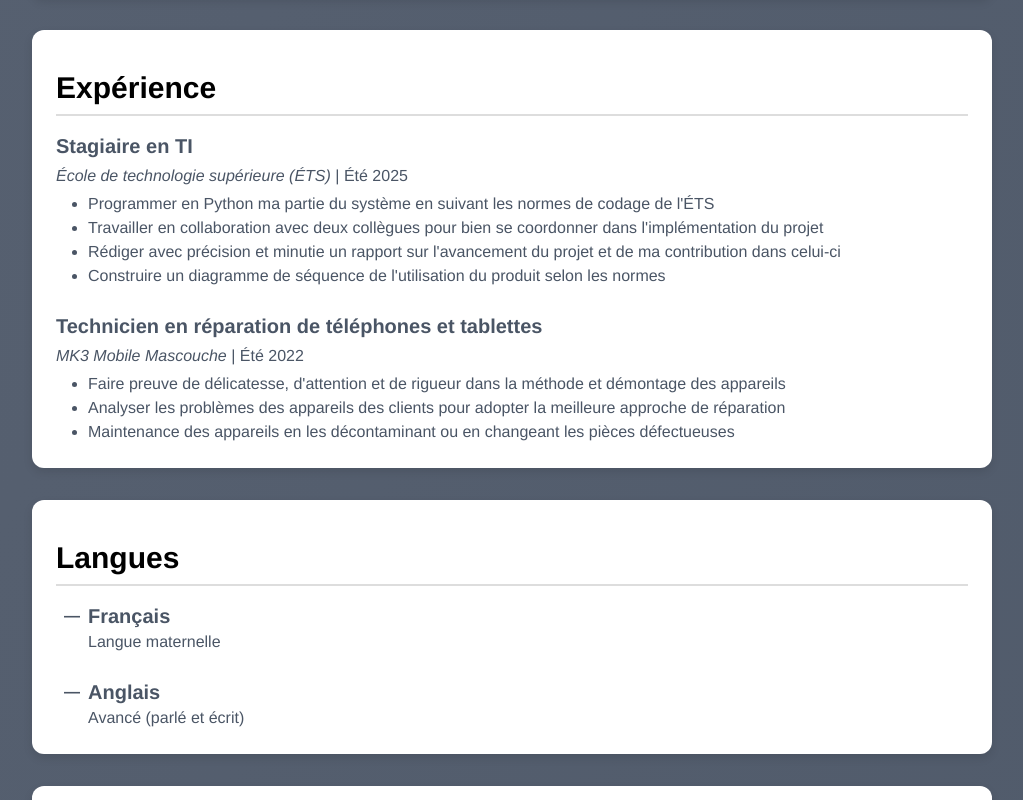
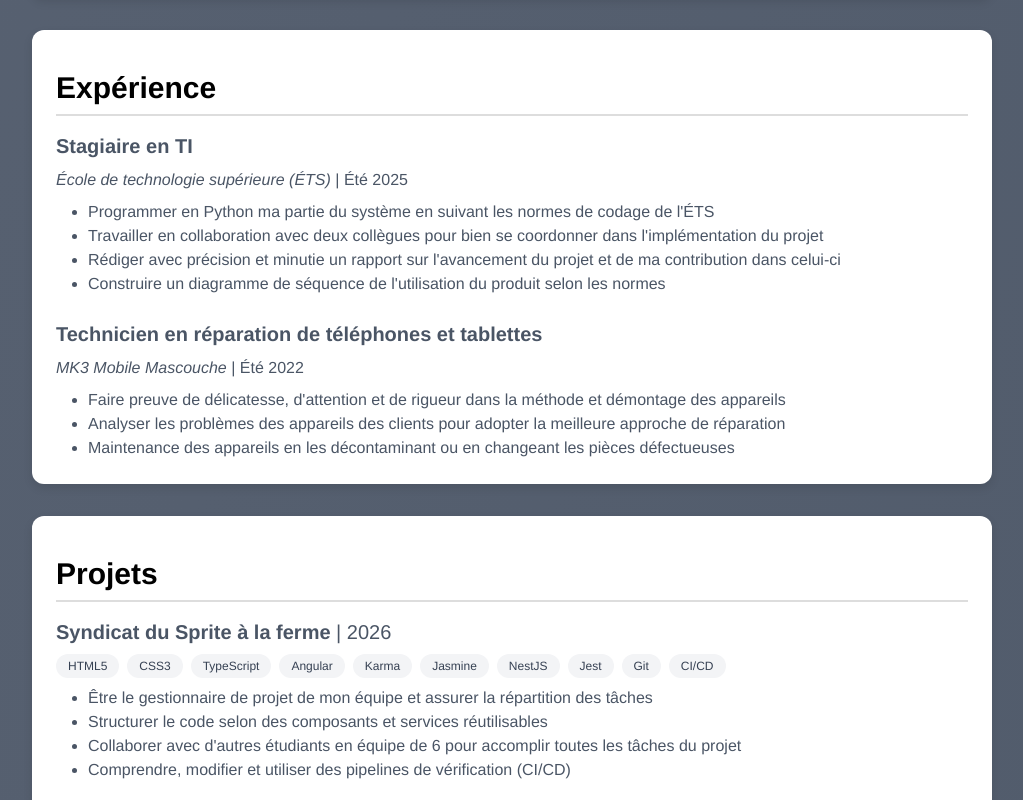
Before and after one commit to Fred-Redstone-2/Portfolio, an Angular app: page /resume in a window 1280 px wide. Shown: the part 1620-2420 px from the top of the page, without its empty margins (128-1151 px from the left). Built offline with nearby package versions, Linux system fonts and the light colour scheme.

Commit message:
feat: Ajout des projets au CV

```diff
--- a/src/app/components/pill-list/pill-list.component.html
+++ b/src/app/components/pill-list/pill-list.component.html
@@ -1,4 +1,4 @@
-<div class="flex flex-wrap gap-2 mt-4">
+<div class="flex flex-wrap gap-2">
   @for (value of values(); track value) {
     <span class="px-3 py-1 text-xs bg-pill-bg text-pill rounded-full font-medium">
       {{ value }}
--- a/src/app/components/project-preview/project-preview.component.html
+++ b/src/app/components/project-preview/project-preview.component.html
@@ -1,12 +1,10 @@
-<app-link
-  class="h-full flex flex-col items-center card-hover"
-  [value]="project().url"
->
+<app-link class="h-full flex flex-col items-center card-hover" [value]="project().url">
+  <div class="flex flex-col gap-4">
     <!-- Image -->
     <img
       src="{{ project().preview }}"
       alt="Image de {{ project().title }}"
-    class="flex-none h-50 object-cover rounded-2xl mb-4"
+      class="flex-none h-50 object-cover rounded-2xl"
     />
 
     <!-- Contenu -->
@@ -14,9 +12,10 @@
       <h1 class="text-2xl text-section-title font-bold">
         {{ project().title }}
       </h1>
-    <p class="mt-3 text-base text-secondary leading-relaxed">{{ project().description }}.</p>
+      <p class="mt-2 text-base text-secondary leading-relaxed">{{ project().description }}.</p>
     </div>
 
     <!-- Technologies -->
-  <app-pill-list [values]="project().techs" class="flex-none self-baseline" />
+    <app-pill-list class="flex-none self-baseline" [values]="project().techs" />
+  </div>
 </app-link>
--- a/src/app/components/resume-elements/resume-elements.component.html
+++ b/src/app/components/resume-elements/resume-elements.component.html
@@ -3,12 +3,12 @@
 </app-resume-section>
 
 <app-resume-section sectionTitle="Compétences techniques">
-  <ul class="flex-1">
+  <ul class="flex-1 flex flex-col gap-6">
     @for (category of skillsArray(); track category[0]; let i = $index) {
       @let title = category[0];
       @let rows = category[1];
 
-      <li [class]="{ 'pb-6': i !== skillsArray().length - 1 }">
+      <li class="flex-auto">
         <h3 class="font-bold text-xl pb-2">
           {{ title }}
         </h3>
@@ -30,12 +30,9 @@
 </app-resume-section>
 
 <app-resume-section sectionTitle="Formation">
-  <ul class="flex-1">
-    @for (item of resume().education; track item.degree; let i = $index) {
-      <li
-        class="flex flex-row items-start gap-2"
-        [class]="{ 'pb-6': i !== resume().education.length - 1 }"
-      >
+  <ul class="flex-1 flex flex-col gap-6">
+    @for (item of resume().education; track item.degree) {
+      <li class="flex-auto flex flex-row items-start gap-2">
         <span class="flex-none font-bold select-none pt-[0.1rem] pl-2">&mdash;</span>
         <div class="flex-none flex flex-col gap-1">
           <h3 class="font-bold text-xl">
@@ -50,9 +47,9 @@
 </app-resume-section>
 
 <app-resume-section sectionTitle="Expérience">
-  <ul class="flex-1">
-    @for (item of resume().experience; track item.date; let i = $index) {
-      <li class="flex flex-col gap-1" [class]="{ 'pb-6': i !== resume().experience.length - 1 }">
+  <ul class="flex-1 flex flex-col gap-6">
+    @for (item of resume().experience; track item.date) {
+      <li class="flex-auto flex flex-col gap-2">
         <h3 class="font-bold text-xl">
           {{ item.role }}
         </h3>
@@ -69,13 +66,33 @@
   </ul>
 </app-resume-section>
 
+<app-resume-section sectionTitle="Projets">
+  <ul class="flex-1 flex flex-col gap-6">
+    @for (item of resume().projects; track item.title) {
+      <li class="flex-auto flex flex-col gap-2">
+        <h3 class="text-xl">
+          <span>
+            <strong class="font-bold">{{ item.title }}</strong>
+            | {{ item.date }}
+          </span>
+        </h3>
+        <app-pill-list [values]="item.techs" />
+        <ul class="list-disc marker:text-secondary pl-6 ml-2">
+          @for (highlight of item.highlights; track highlight) {
+            <li>
+              {{ highlight }}
+            </li>
+          }
+        </ul>
+      </li>
+    }
+  </ul>
+</app-resume-section>
+
 <app-resume-section sectionTitle="Langues">
-  <ul class="flex-1">
+  <ul class="flex-1 flex flex-col gap-6">
     @for (language of resume().languages; track language.name; let i = $index) {
-      <li
-        class="flex flex-row items-start gap-2"
-        [class]="{ 'pb-6': i !== resume().languages.length - 1 }"
-      >
+      <li class="flex-auto flex flex-row items-start gap-2">
         <span class="flex-none font-bold select-none pt-[0.1rem] pl-2">&mdash;</span>
         <div class="flex-none">
           <h3 class="font-bold text-xl">{{ language.name }}</h3>
@@ -89,7 +106,7 @@
 <app-resume-section sectionTitle="Contacts">
   <ul class="flex-1 flex flex-col gap-1">
     @for (item of contacts(); track item.display) {
-      <li>
+      <li class="flex-auto">
         <p>
           <span class="text-xl">
             <span class="font-bold">{{ item.type }}</span> :
--- a/src/app/components/resume-elements/resume-elements.component.ts
+++ b/src/app/components/resume-elements/resume-elements.component.ts
@@ -3,6 +3,7 @@ import { Component, computed, Signal } from '@angular/core';
 import { LinkComponent } from '@app/components/link/link.component';
 import { ResumeSectionComponent } from '@app/components/resume-section/resume-section.component';
 import { UrlComponent } from '@app/components/url/url.component';
+import { PillListComponent } from '@app/components/pill-list/pill-list.component';
 import { SimpleMarkdownPipe } from '@app/utilities/simple-markdown.pipe';
 
 import { CONTACTS, EMAIL, RESUME, RESUME_END_MESSAGE } from '@app/data-structures/constants';
@@ -12,7 +13,7 @@ import { TechSkills } from '@app/data-structures/tech-skills';
 
 @Component({
   selector: 'app-resume-elements',
-  imports: [LinkComponent, ResumeSectionComponent, UrlComponent, SimpleMarkdownPipe],
+  imports: [LinkComponent, ResumeSectionComponent, UrlComponent, PillListComponent, SimpleMarkdownPipe],
   templateUrl: './resume-elements.component.html',
 })
 export class ResumeElementsComponent {
```
Lines whose indentation alone changed are shown as unchanged.
